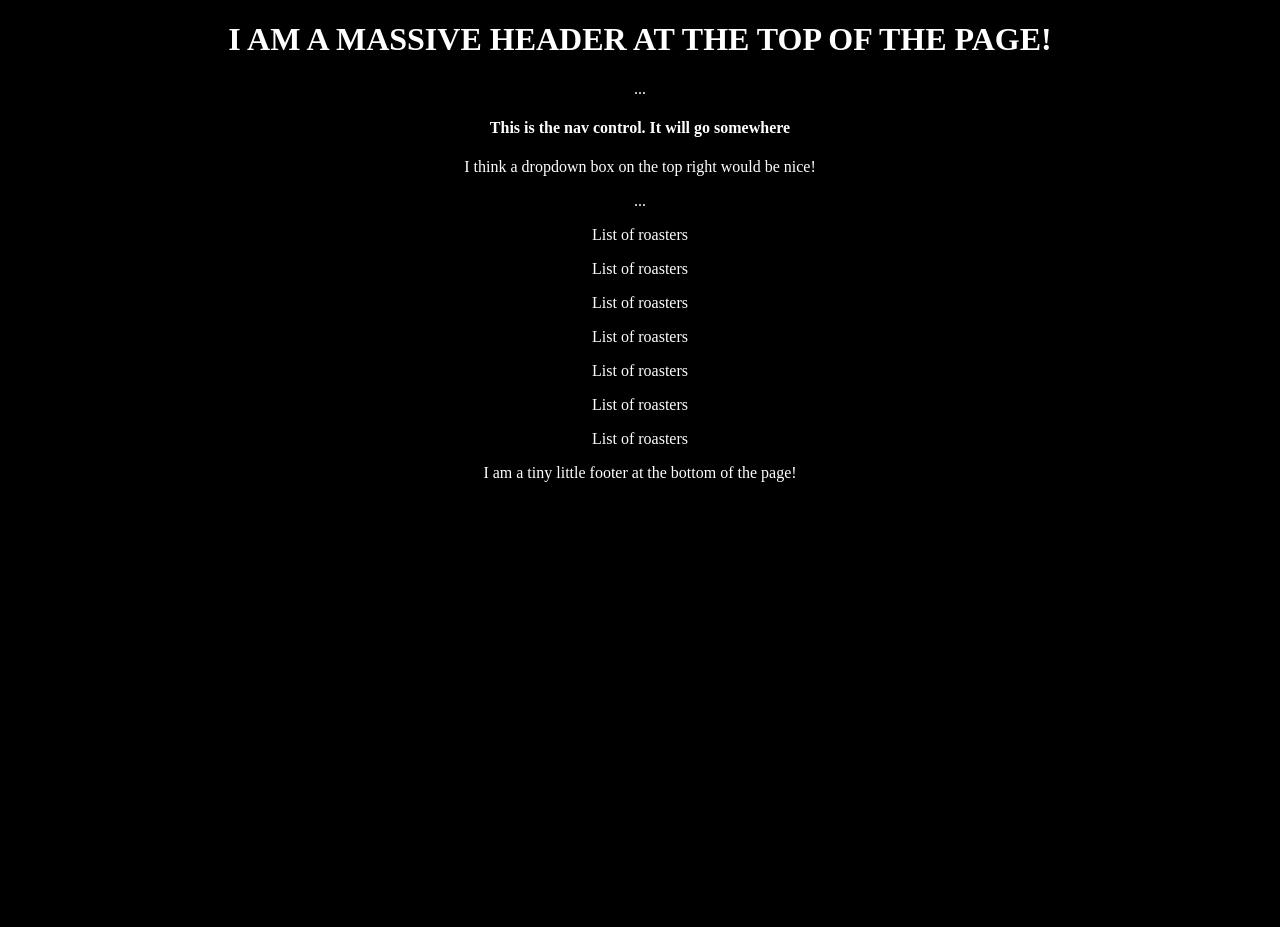
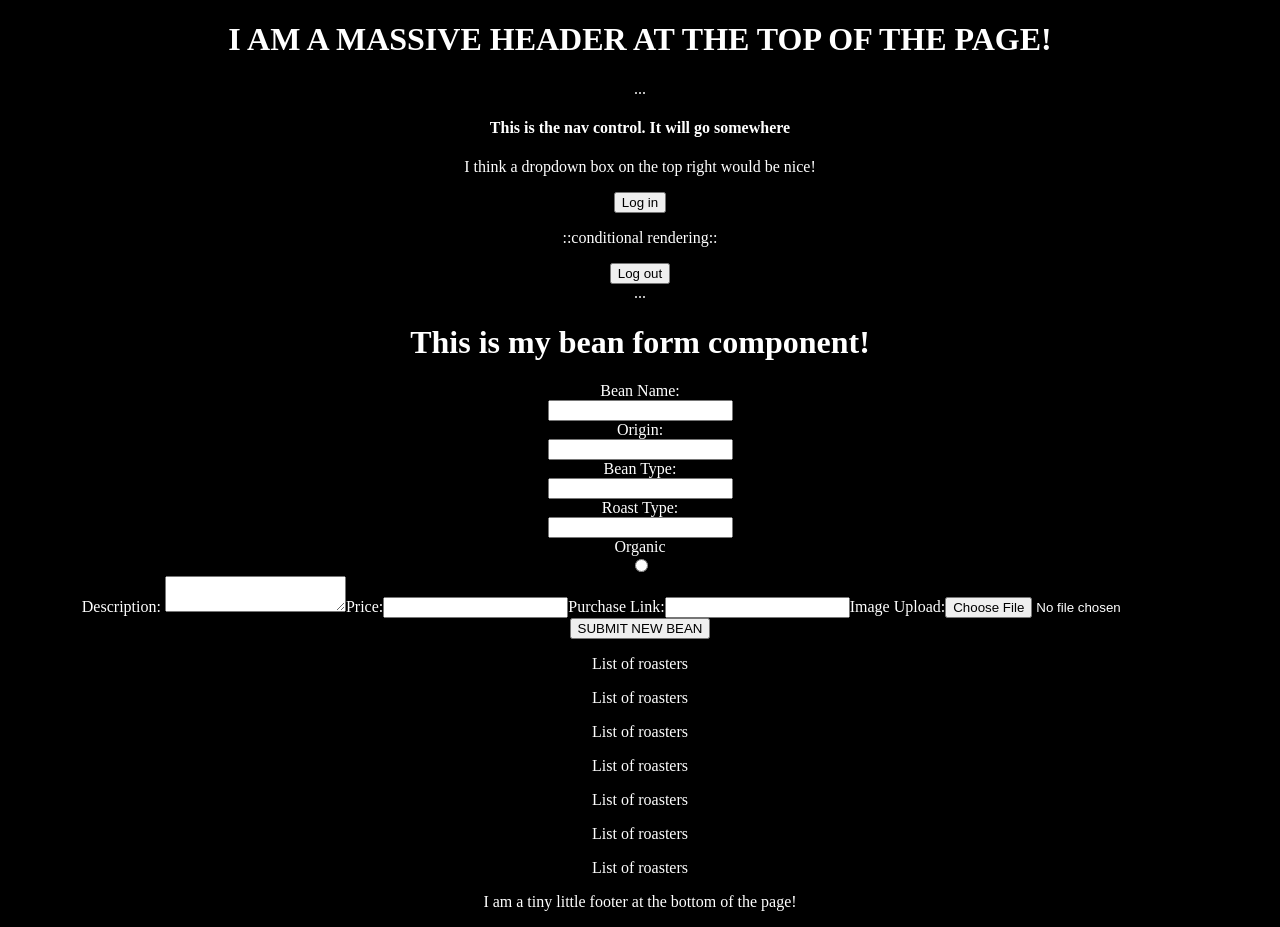
Before and after one commit to jlangner87/roaster_roster_client, a React (Create React App) app in the folder client/: page / in a window 1280 px wide. Before the commit the page ends 800 px from the top, so only its background shows below. Built offline with nearby package versions, Linux system fonts and the light colour scheme.

Commit message:
Create Bean form created. // Additional structure to components and pages set up

```diff
--- a/client/src/components/BeanForms.jsx
+++ b/client/src/components/BeanForms.jsx
@@ -1,8 +1,31 @@
 const BeanForm = () => {
 
   return (
-    <div className="bean_form">
+    <div className="bean_form_page">
       <h1>This is my bean form component!</h1>
+      <div className="bean_form_container">
+        <form className="bean_form">
+          <label for="bean_name">Bean Name:</label><br/>
+          <input id="bean_name" type="text" /><br/>
+          <label for="bean_origin"> Origin: </label><br/>
+          <input for="bean_origin" type="text"/><br/>
+          <label for="bean_type">Bean Type:</label><br/>
+          <input id="bean_type" type="text" /><br/>
+          <label for="roast_type">Roast Type:</label><br/>
+          <input id="roast_type" type="text" /><br/>
+          <label for="organic"> Organic </label><br/>
+          <input for="organic" type="radio" /><br/>
+          <label for="description"> Description: </label>
+          <textarea id="description" type="text"/>
+          <label for="price">Price:</label>
+          <input id="price" type="number"/>
+          <label for="buy_url">Purchase Link:</label>
+          <input id="buy_url" type="url"/>
+          <label for="bean_image">Image Upload:</label>
+          <input id="bean_image" type="file" />
+
+        </form>
+      </div>
       <button className="update">SUBMIT NEW BEAN</button>
     </div>
   )
--- a/client/src/components/Nav.jsx
+++ b/client/src/components/Nav.jsx
@@ -1,9 +1,12 @@
+import Login from "./login"
+
 const Nav = () => {
 
   return (
     <div className="nav">
       <h4>This is the nav control. It will go somewhere</h4>
       <p>I think a dropdown box on the top right would be nice!</p>
+      <Login/>
 
 
     </div>
--- /dev/null
+++ b/client/src/components/login.jsx
@@ -0,0 +1,11 @@
+const Login = () => {
+  return (
+    <div className="login">
+      <button>Log in</button>
+      <p>::conditional rendering::</p>
+      <button>Log out</button>
+    </div>
+  )
+}
+
+export default Login
--- a/client/src/pages/home.js
+++ b/client/src/pages/home.js
@@ -2,11 +2,13 @@ import '../App.css'
 import Header from '../components/Header'
 import Footer from '../components/Footer'
 import Roasters from './roasters'
+import BeanForm from '../components/BeanForms'
 
 const Home = () => {
   return (
     <div className="home">
       <Header />
+      <BeanForm />
       <Roasters />
       <Footer />
     </div>
```
Also changed, not shown: client/src/pages/roasterHome.js (+14 -0 lines), client/public/index.html (renamed from client/index.html).
